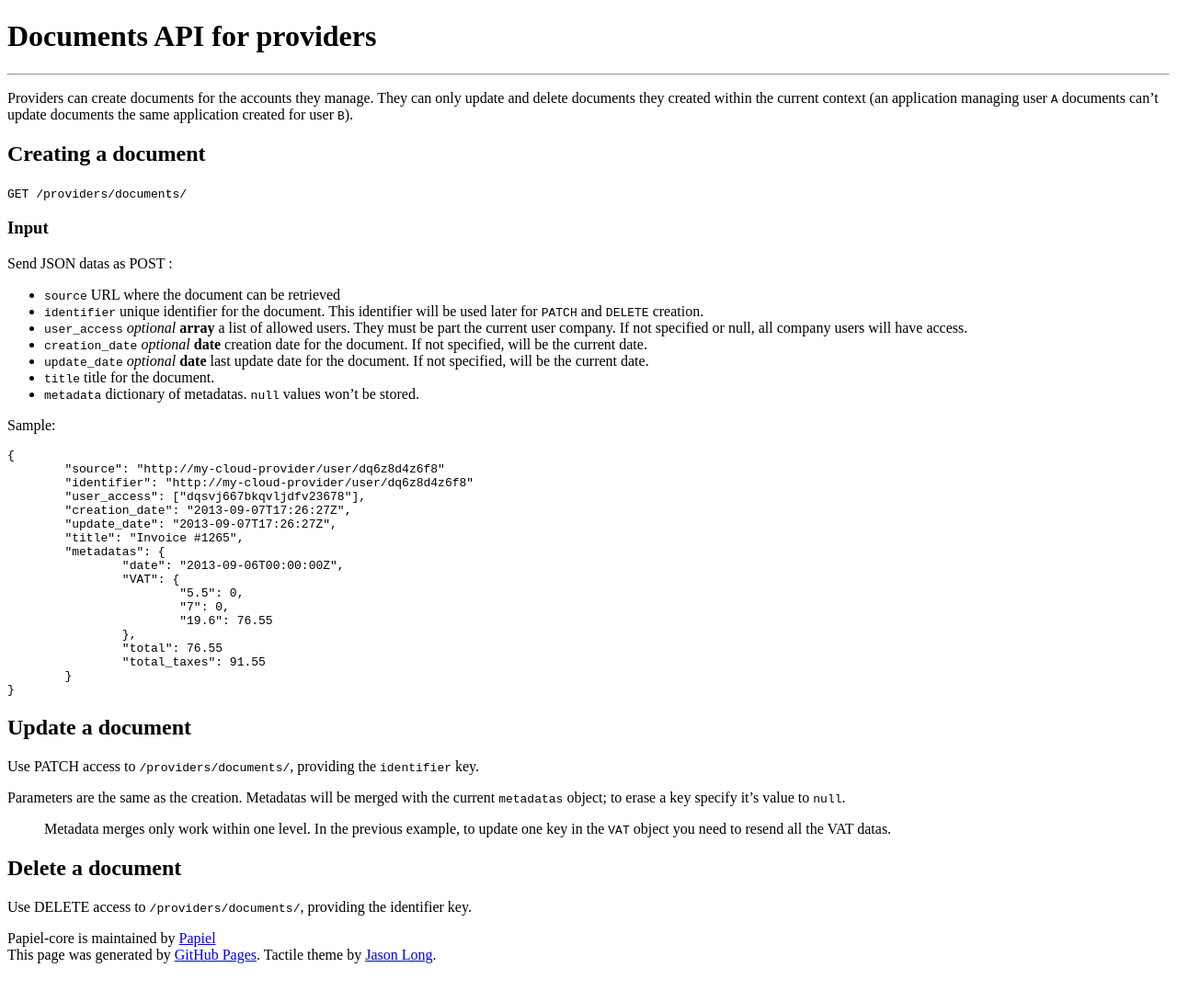
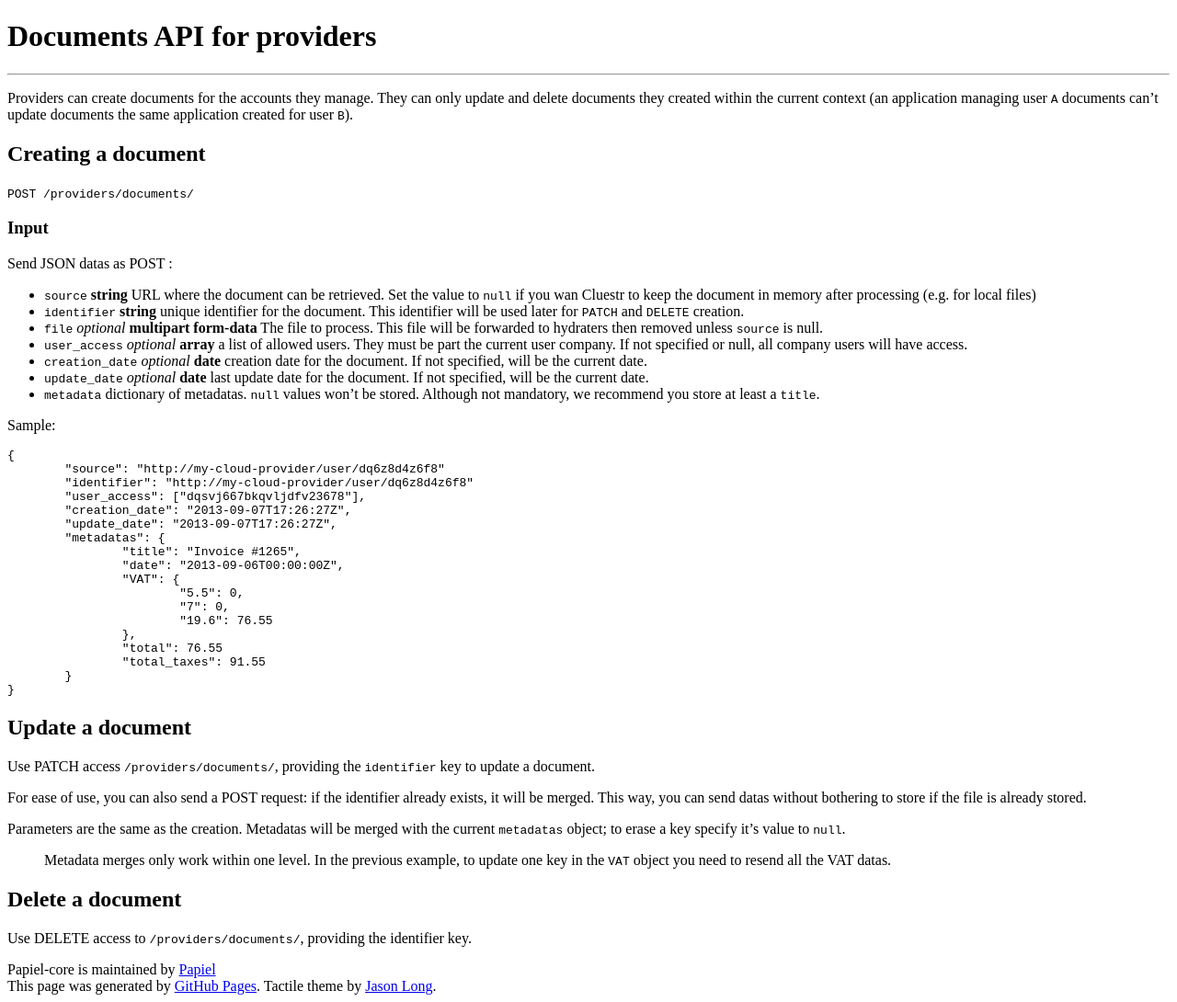
Before and after one commit to AnyFetch/developers.anyfetch.com, a Jekyll site: the page built from providers/documents/index.md, in a window 1280 px wide. Shown: the whole page at 92% size. Built offline with Jekyll 4.4.1, drawn with Linux system fonts in a browser that asks for light colours; some web fonts are replaced; before the commit the page ends 1056 px from its top, so only the background shows below that.

Commit message:
Update providers doc

```diff
--- a/providers/documents/index.md
+++ b/providers/documents/index.md
@@ -9,18 +9,18 @@ They can only update and delete documents they created within the current contex
 
 ## Creating a document
 
-`GET /providers/documents/`
+`POST /providers/documents/`
 
 ### Input
 Send JSON datas as POST :
 
-- `source` URL where the document can be retrieved
-- `identifier` unique identifier for the document. This identifier will be used later for `PATCH` and `DELETE` creation.
+- `source` **string** URL where the document can be retrieved. Set the value to `null` if you wan Cluestr to keep the document in memory after processing (e.g. for local files)
+- `identifier` **string** unique identifier for the document. This identifier will be used later for `PATCH` and `DELETE` creation.
+- `file` _optional_ **multipart form-data** The file to process. This file will be forwarded to hydraters then removed unless `source` is null.
 - `user_access` _optional_ **array** a list of allowed users. They must be part the current user company. If not specified or null, all company users will have access.
 - `creation_date` _optional_ **date** creation date for the document. If not specified, will be the current date.
 - `update_date` _optional_ **date** last update date for the document. If not specified, will be the current date.
-- `title` title for the document.
-- `metadata` dictionary of metadatas. `null` values won't be stored.
+- `metadata` dictionary of metadatas. `null` values won't be stored. Although not mandatory, we recommend you store at least a `title`.
 
 Sample:
 
@@ -30,8 +30,8 @@ Sample:
 		"user_access": ["dqsvj667bkqvljdfv23678"],
 		"creation_date": "2013-09-07T17:26:27Z",
 		"update_date": "2013-09-07T17:26:27Z",
-		"title": "Invoice #1265",
 		"metadatas": {
+			"title": "Invoice #1265",
 			"date": "2013-09-06T00:00:00Z",
 			"VAT": {
 				"5.5": 0,
@@ -44,7 +44,9 @@ Sample:
 	}
 
 ## Update a document
-Use PATCH access to `/providers/documents/`, providing the `identifier` key.
+Use PATCH access `/providers/documents/`, providing the `identifier` key to update a document.
+
+For ease of use, you can also send a POST request: if the identifier already exists, it will be merged. This way, you can send datas without bothering to store if the file is already stored.
 
 Parameters are the same as the creation. Metadatas will be merged with the current `metadatas` object; to erase a key specify it's value to `null`.
 
```
